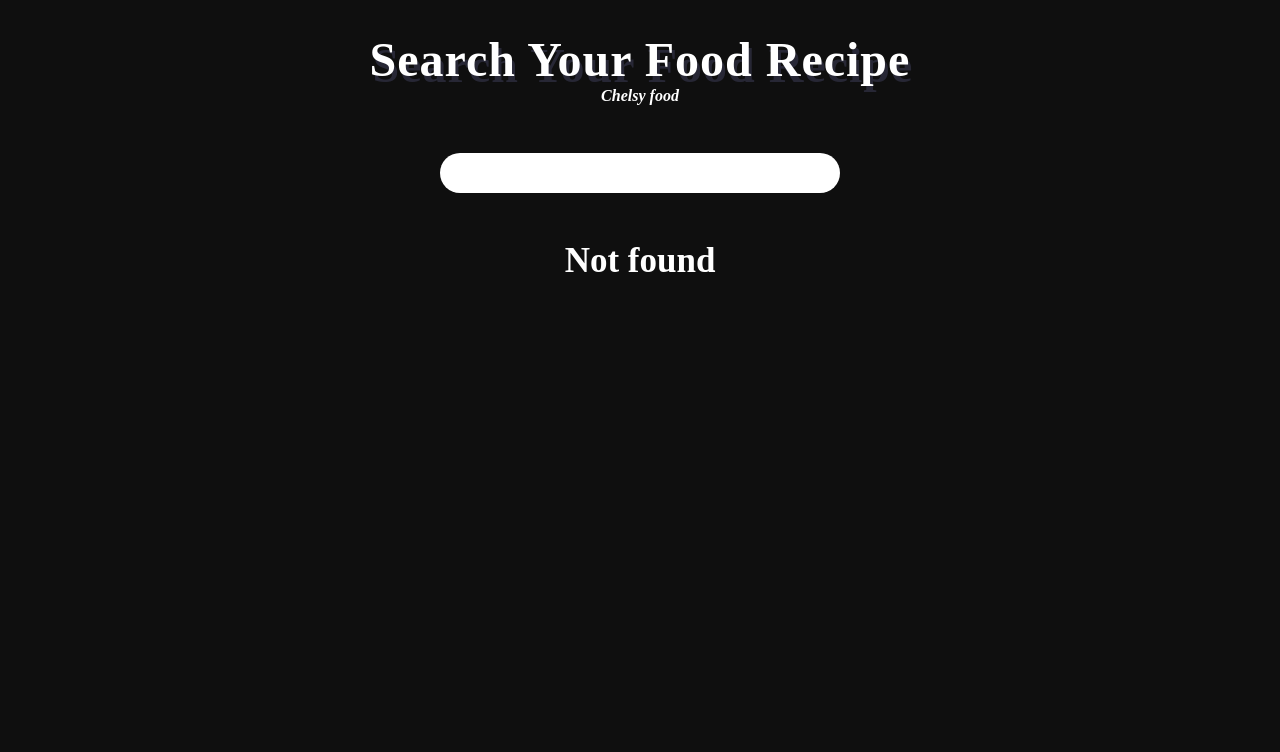
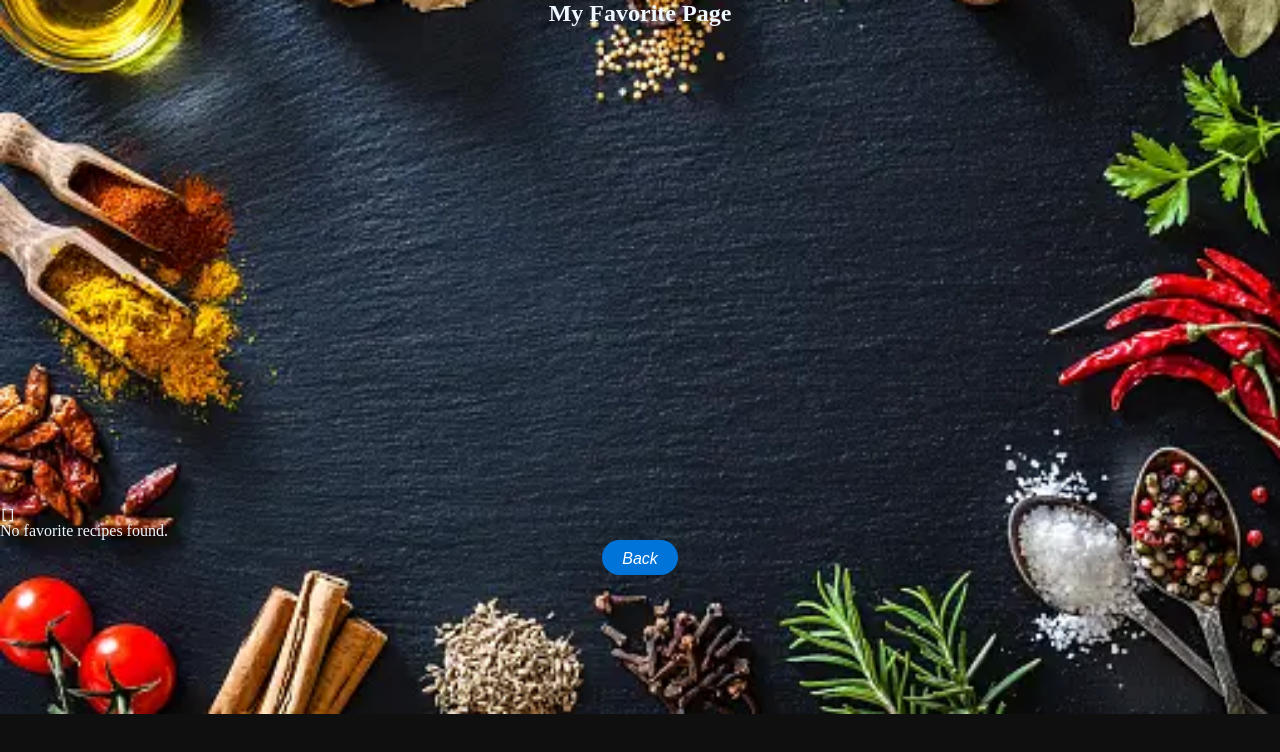
Before and after one commit to temchelsy/react-food-app, a React (Create React App) app: page /favorites in a window 1280 px wide. Before the commit this address had no page. Shown: the top 752 px of the page. Built offline with nearby package versions, Linux system fonts and the light colour scheme.

Commit message:
working on my food app

```diff
--- a/src/App.js
+++ b/src/App.js
@@ -1,10 +1,21 @@
-import React from 'react';
-import Meal from './components/Meal';
+import React from "react";
+import Meal from "./components/Meal";
+import Favorites from "./pages/Favorites";
+import { BrowserRouter, Routes, Route } from "react-router-dom";
+import Home from "./pages/Home";
+
 function App() {
-  return(
-      <Meal/>
-  )
-
+  return (
+    <div>
+      <BrowserRouter>
+        <Routes>
+          <Route index element={<Meal />} />
+          <Route path="/home" element={<Home />} />
+          <Route path="/favorites" element={<Favorites />} />
+        </Routes>
+      </BrowserRouter>
+    </div>
+  );
 }
 
 export default App;
--- a/src/components/Meal.js
+++ b/src/components/Meal.js
@@ -1,39 +1,57 @@
 import React, { useState } from "react";
 import Mealitem from "./MealItem";
-import './style.css';
+import { useNavigate } from "react-router-dom";
+import "./style.css";
 const Meal = () => {
-    const[search,setSearch]=useState("");
-    const[Mymeal,setMeal]=useState();
-    const searchMeal=(evt)=>{
-        if(evt.key==="Enter")
-        {
-            fetch(`https://www.themealdb.com/api/json/v1/1/search.php?s=${search}`).then(res=>res.json()).then(data=> {setMeal(data.meals);setSearch("")})
+  const navigate = useNavigate();
+  const showClick = () => {
+    navigate("/Favorites", { replace: true });
+  };
+  const [search, setSearch] = useState("");
+  const [Mymeal, setMeal] = useState();
+  const searchMeal = (evt) => {
+    if (evt.key === "Enter") {
+      fetch(`https://www.themealdb.com/api/json/v1/1/search.php?s=${search}`)
+        .then((res) => res.json())
+        .then((data) => {
+          setMeal(data.meals);
+          setSearch("");
+        });
     }
-    }
+  };
   return (
     <>
       <div className="main">
         <div className="heading">
           <h1>Search Your Food Recipe</h1>
+
           <h4>Chelsy food</h4>
         </div>
         <div className="searchBox">
-                    <input type="search" className="search-bar" onChange={(e)=>setSearch(e.target.value)} value={search} onKeyPress={searchMeal}/>
+          <input
+            type="search"
+            className="search-bar"
+            onChange={(e) => setSearch(e.target.value)}
+            value={search}
+            onKeyPress={searchMeal}
+          />
         </div>
         <div className="container">
-                   {
-
-                    (Mymeal==null)? <p className="notSearch">Not found</p> :
-                         Mymeal.map((res)=>{
-                             return(
-                            <Mealitem data={res}/>)}
-
-                    )
-
-                   }
+          {Mymeal == null ? (
+            <p className="notSearch">Not found</p>
+          ) : (
+            Mymeal.map((res) => {
+              return <Mealitem data={res} />;
+            })
+          )}
+        </div>
+        <div>
+          <button className="favorite" onClick={showClick}>
+            view your favorites
+          </button>
         </div>
       </div>
     </>
-    )
-}
+  );
+};
 export default Meal;
--- a/src/components/style.css
+++ b/src/components/style.css
@@ -1,124 +1,143 @@
-*{
-    margin:0%;
+* {
+  margin: 0%;
   padding: 0%;
   box-sizing: border-box;
 }
-body{
-    background-color: rgb(15,15,15)
+body {
+  background-color: rgb(15, 15, 15);
+  background-image: url("/images/istockphoto-953140058-170667a.webp");
+  background-position: center;
+  background-repeat: no-repeat;
+  background-size: cover;
+  color: aliceblue;
 }
-.heading h1{
-    color:white;
+.heading h1 {
+  color: white;
   font-size: 48px;
-    font-weight:900;
+  font-weight: 900;
   letter-spacing: 1px;
-    padding-top:2rem;
+  padding-top: 2rem;
   text-align: center;
-    text-shadow: 3px 6px rgba(50,50,70,0.7);
+  text-shadow: 3px 6px rgba(50, 50, 70, 0.7);
 }
-.heading h4{
-    color:white;
+.heading h4 {
+  color: white;
   text-align: center;
 }
-.searchBox{
+.searchBox {
   text-align: center;
-    margin:3rem;
-
+  margin: 3rem;
 }
-.search-bar{
-    width:400px;
-    height:40px;
-    border:none;
-    outline:none;
+.search-bar {
+  width: 400px;
+  height: 40px;
+  border: none;
+  outline: none;
   border-radius: 20px;
   padding: 0.3rem 1rem;
 }
-.notSearch{
+.notSearch {
   font-size: 35px;
-    color:white;
-    font-weight:900;
+  color: white;
+  font-weight: 900;
+  margin-bottom: 20rem;
 }
-.container{
-    width:80%;
-    margin:0 auto;
+.container {
+  width: 80%;
+  margin: 0 auto;
   display: flex;
   justify-content: space-around;
   flex-wrap: wrap;
 }
-.card{
-    width:300px;
-    height:400px;
-    margin:1.5rem;
-    background: linear-gradient(to left,rgb(204, 255, 51,0.5),to left,rgb(255, 255, 255,0.9));
+.card {
+  width: 300px;
+  height: 400px;
+  margin: 1.5rem;
+  background: linear-gradient(
+    to left,
+    rgb(204, 255, 51, 0.5),
+    to left,
+    rgb(255, 255, 255, 0.9)
+  );
   border-radius: 8px;
-    box-shadow: 0 7px 12px rgb(204, 255, 51,0.5);
+  box-shadow: 0 7px 12px rgb(204, 255, 51, 0.5);
   box-sizing: border-box;
   overflow: auto;
-    position:relative;
+  position: relative;
+  color: black;
 }
-.card img{
-    width:100%;
+.card img {
+  width: 150%;
 }
-.card .info{
-    color:white;
+.card .info {
+  color: white;
   text-align: center;
 }
 
-  .card .info h2{
-      margin:0;
+.card .info h2 {
+  margin: 0;
   font-weight: 900;
   margin-top: 15px;
 }
-  .card .info p{
+.card .info p {
   margin: 0;
   font-size: 17px;
   letter-spacing: 2px;
   margin-top: 10px;
 }
-.card:before{
-    content:"";
-    position:absolute;
-    top:0;
-    left:0;
-    height:0;
-    width:100%;
-    background: linear-gradient(to bottom,rgb(204, 255, 51,0.7),rgb(204, 255, 51,0.9));
-    transition:0.2s All;
+.card:before {
+  content: "";
+  position: absolute;
+  top: 0;
+  left: 0;
+  height: 0;
+  width: 100%;
+  background: linear-gradient(
+    to bottom,
+    rgb(204, 255, 51, 0.7),
+    rgb(204, 255, 51, 0.9)
+  );
+  transition: 0.2s All;
 }
-.card:hover:before{
+.card:hover:before {
   height: 100%;
-
 }
-.card:hover{
-    background: linear-gradient(to bottom,rgb(204, 255, 51,0.7),rgb(204, 255, 51,0.9));
+.card:hover {
+  background: linear-gradient(
+    to bottom,
+    rgb(204, 255, 51, 0.7),
+    rgb(204, 255, 51, 0.9)
+  );
 }
-.card .recipe{
+.card .recipe {
   position: absolute;
-    top:0;
-    left:0;
+  top: 0;
+  left: 0;
   text-align: justify;
   padding: 0.5rem 1rem;
   display: none;
   transition: 0.3s all;
+  margin-top: 10px;
 }
-.card:hover .recipe{
-    display:block;
+.card:hover .recipe {
+  display: block;
 }
-.recipe h2{
-    margin-bottom:10px;
+.recipe h2 {
+  margin-bottom: 10px;
 }
-.recipe img{
+.recipe img {
   width: 100px;
-    height:100px;
+  height: 100px;
   border-radius: 50%;
   display: block;
   margin-left: auto;
   margin-right: auto;
 }
-.recipe p{
+.recipe p {
   font-size: 16px;
-    font-family: Georgia, 'Times New Roman', Times, serif;
+  font-family: Georgia, "Times New Roman", Times, serif;
 }
-.recipe a{
+.recipe a {
   display: block;
   text-align: center;
 }
@@ -138,3 +157,45 @@ button {
   align-items: center;
   font-size: 16px;
 }
+
+.favorite {
+  background-color: #0074d9;
+  color: white;
+  margin: 10rem;
+  border-radius: 20px;
+  display: block;
+  margin: auto;
+  cursor: pointer;
+  font-size: 16px;
+  padding: 10px 20px;
+  border: none;
+}
+
+.favorite:hover{
+  background-color: #0056b3;
+}
+
+#back {
+  color: white;
+  display: block;
+  align-items: center;
+  justify-content: center;
+  background-color: #0074d9;
+  padding: 10px 20px;
+  border: none;
+  border-radius: 5rem;
+  font-size: 16px;
+  cursor: pointer;
+  margin: auto;
+}
+
+#back:hover {
+  background-color: #0056b3;
+}
+
+h2 {
+  display: flex;
+  justify-content: center;
+  align-items: center;
+  margin-bottom: 30rem;
+}
--- /dev/null
+++ b/src/pages/Favorites.js
@@ -0,0 +1,37 @@
+import React, { useEffect, useState } from "react";
+import { useNavigate } from "react-router-dom";
+
+export default function Favorites() {
+  const navigate = useNavigate();
+  const [favorites, setFavorites] = useState([]);
+
+  useEffect(() => {
+    const storedFavorites = JSON.parse(localStorage.getItem("favorites"));
+    if (storedFavorites) {
+      setFavorites(storedFavorites);
+    }
+  }, []);
+  console.log(favorites)
+
+  const goBack = () => {
+    navigate("/Home", { replace: true });
+  };
+
+  return (
+    <div className="fav">
+      <h2>My Favorite Page</h2>
+
+      <pre>
+        {JSON.stringify(favorites, null, 4)}
+      </pre>
+      {favorites.length > 0 ? (
+                        favorites.map((favorites) => favorites.strMeal)
+                ) : (
+                    <p>No favorite recipes found.</p>
+                )}
+      <button id="back" onClick={goBack}>
+        Back
+      </button>
+    </div>
+  );
+}
--- /dev/null
+++ b/src/pages/Home.js
@@ -0,0 +1,9 @@
+import Meal from "../components/Meal";
+
+export default function Home() {
+  return (
+    <>
+      <Meal />
+    </>
+  );
+}
```
Also changed, not shown: images/istockphoto-953140058-170667a.webp (added), src/favorite.js (deleted). Lines whose indentation alone changed are shown as unchanged.
